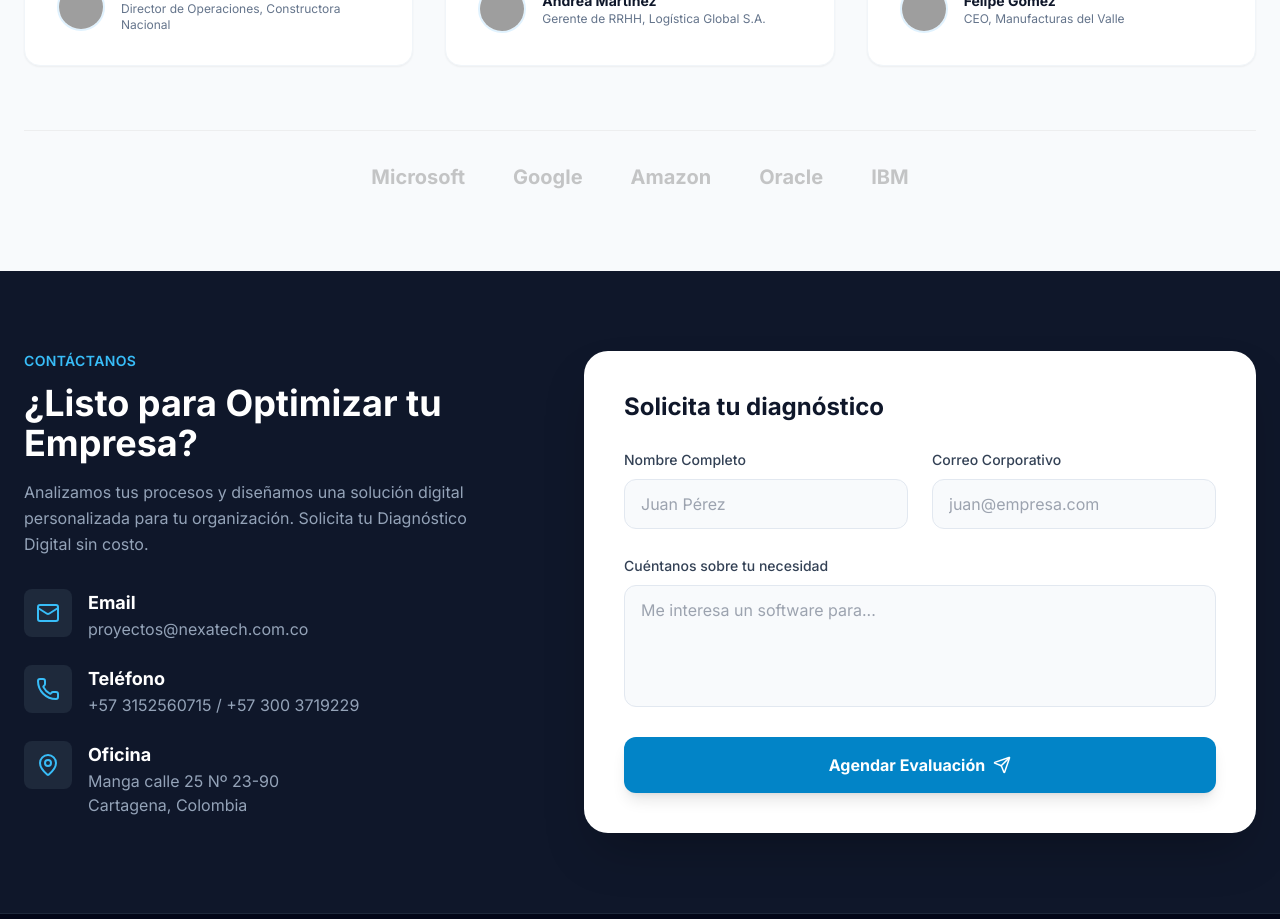
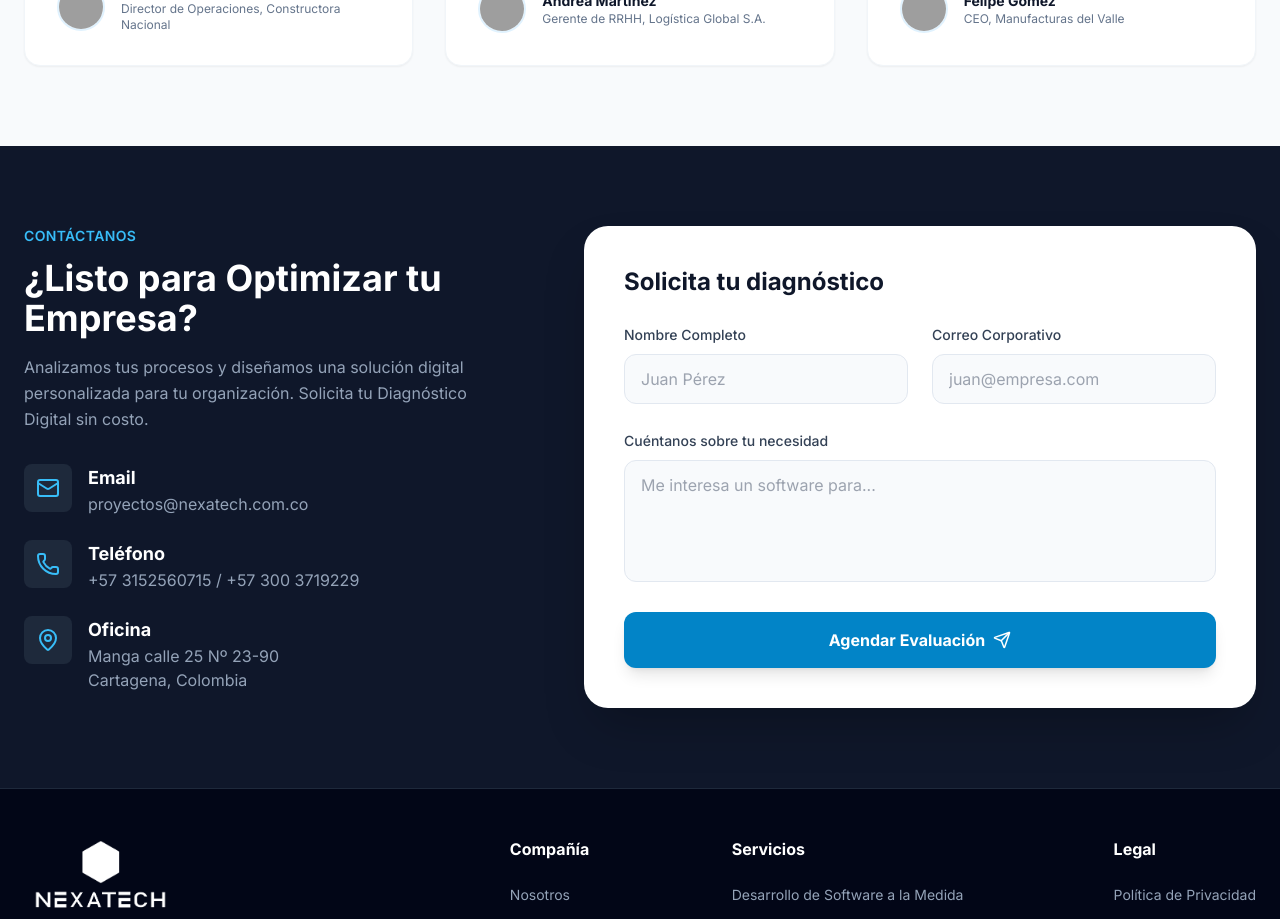
Before and after one commit to Proyectos-Nexatech/Nexatech_web, a React (Vite) app: page / in a window 1280 px wide. Shown: the part 4300-5219 px from the top of the page. Built offline with nearby package versions, Linux system fonts and the light colour scheme; grey boxes are pictures that could not be loaded.

Commit message:
refactor: remove mock client logos from testimonials

```diff
--- a/components/Testimonials.tsx
+++ b/components/Testimonials.tsx
@@ -32,14 +32,7 @@ const Testimonials: React.FC = () => {
           ))}
         </div>
 
-        {/* Client Logos Strip (Mock) */}
-        <div className="mt-16 pt-8 border-t border-slate-200 opacity-60 grayscale hover:grayscale-0 transition-all duration-500">
-          <div className="flex flex-wrap justify-center gap-12 items-center">
-            {['Microsoft', 'Google', 'Amazon', 'Oracle', 'IBM'].map((client) => (
-              <span key={client} className="text-xl font-bold text-slate-400">{client}</span>
-            ))}
-          </div>
-        </div>
+
       </div>
     </section>
   );
```
